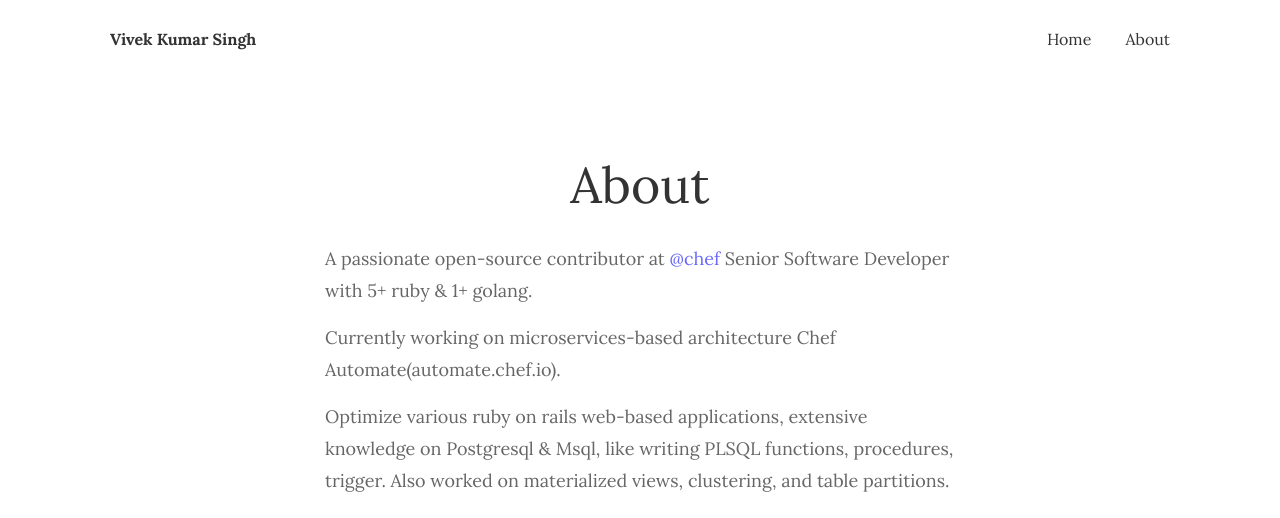
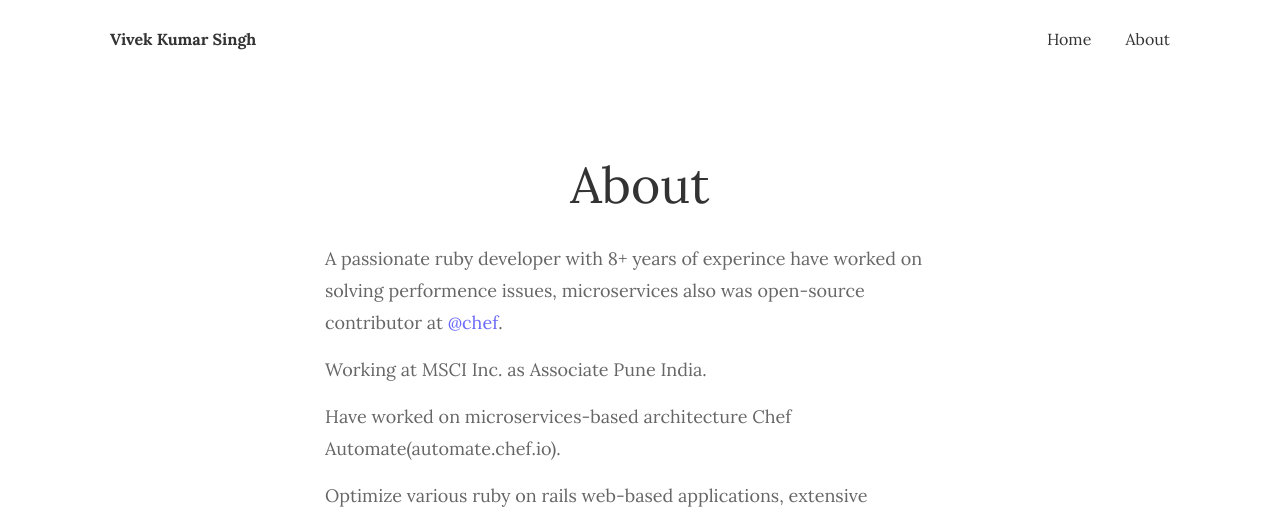
Before and after one commit to kvivek1115/kvivek1115.github.io, a Jekyll site: the page built from _pages/about.md, in a window 1280 px wide. Shown: the top 518 px of the page. Built offline with Jekyll 4.4.1, drawn with Linux system fonts in a browser that asks for light colours.

Commit message:
Updates for 2022

```diff
--- a/_pages/about.md
+++ b/_pages/about.md
@@ -4,9 +4,11 @@ title: About
 permalink: /about/
 ---
 
-A passionate open-source contributor at [@chef](https://github.com/chef) Senior Software Developer with 5+ ruby & 1+ golang.
+A passionate ruby developer with 8+ years of experince have worked on solving performence issues, microservices also was open-source contributor at [@chef](https://github.com/chef).
 
-Currently working on microservices-based architecture Chef Automate(automate.chef.io).
+Working at MSCI Inc. as Associate Pune India.
+
+Have worked on microservices-based architecture Chef Automate(automate.chef.io).
 
 Optimize various ruby on rails web-based applications, extensive knowledge on Postgresql & Msql, like writing PLSQL functions, procedures, trigger. Also worked on materialized views, clustering, and table partitions.
 
```
